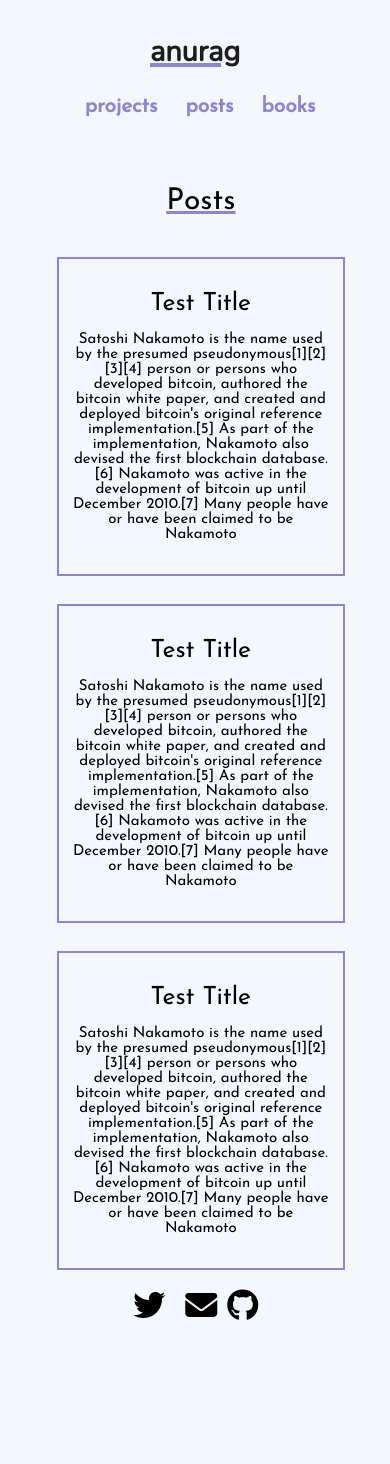
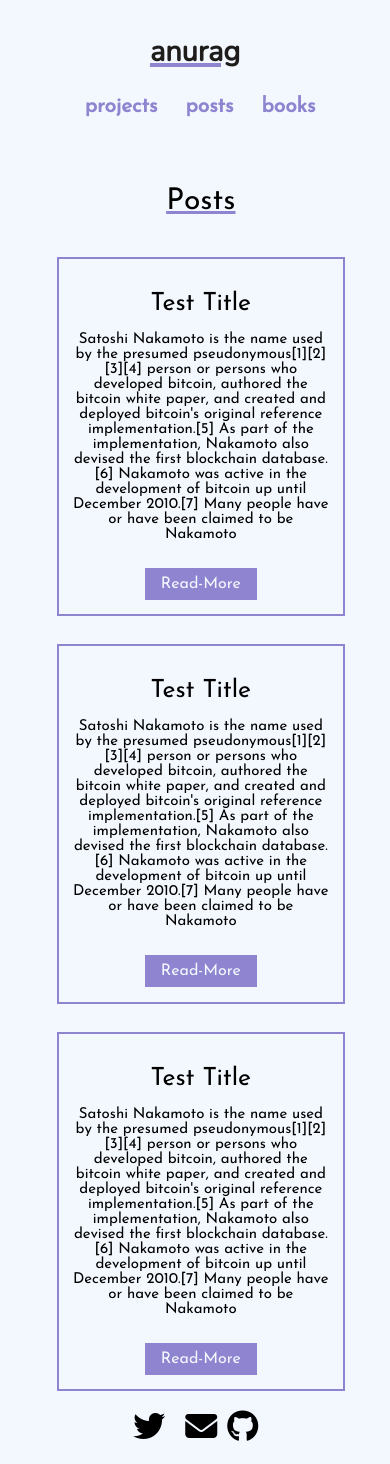
Before and after one commit to anuragts/oldsite, a Vue app: page /posts in a window 390 px wide. Before the commit the page ends 1343 px from the top, so only its background shows below. Built offline with nearby package versions, Linux system fonts and the light colour scheme.

Commit message:
feat[#2posts]

```diff
--- a/src/components/MakePost.vue
+++ b/src/components/MakePost.vue
@@ -18,15 +18,12 @@ defineProps({
   <div class="makepost">
     <div class="title">{{ title }}</div>
     <div class="body">{{ body }}</div>
-    <!-- <router-link to="/books" class="btn" id="last">ReadMore</router-link> -->
+    <!-- <router-link to="`/{{to}}`" class="btn" id="last">ReadMore</router-link> -->
   </div>
 </template>
 <style scoped>
 .makepost {
   margin-top: 2rem;
-  outline-style: solid;
-  outline-color: var(--third);
-  outline-width: 2px;
   padding-top: 2rem;
   padding-bottom: 2rem;
   padding-left: 0.8rem;
@@ -47,8 +44,9 @@ defineProps({
   .title {
     font-size: 25px;
   }
-}
+
 .body {
   font-size: 15px;
 }
+}
 </style>
--- a/src/components/Posts.vue
+++ b/src/components/Posts.vue
@@ -13,24 +13,61 @@ export default {
 <template>
   <div class="posts">
     <div class="title">Posts</div>
+    <!-- post start -->
+    <div class="box">
     <MakePost
       title="Test Title"
       body="Satoshi Nakamoto is the name used by the presumed pseudonymous[1][2][3][4] person or persons who developed bitcoin, authored the bitcoin white paper, and created and deployed bitcoin's original reference implementation.[5] As part of the implementation, Nakamoto also devised the first blockchain database.[6] Nakamoto was active in the development of bitcoin up until December 2010.[7] Many people have or have been claimed to be Nakamoto"
       to="books"
     />
+    <div class="rt">  <router-link to="/" class="btn">Read-More</router-link> </div>
+    </div>
+    <!-- post end -->
+     <!-- post start -->
+    <div class="box">
     <MakePost
       title="Test Title"
       body="Satoshi Nakamoto is the name used by the presumed pseudonymous[1][2][3][4] person or persons who developed bitcoin, authored the bitcoin white paper, and created and deployed bitcoin's original reference implementation.[5] As part of the implementation, Nakamoto also devised the first blockchain database.[6] Nakamoto was active in the development of bitcoin up until December 2010.[7] Many people have or have been claimed to be Nakamoto"
       to="books"
     />
+    <div class="rt">  <router-link to="/" class="btn">Read-More</router-link> </div>
+    </div>
+    <!-- post end -->
+     <!-- post start -->
+    <div class="box">
     <MakePost
       title="Test Title"
       body="Satoshi Nakamoto is the name used by the presumed pseudonymous[1][2][3][4] person or persons who developed bitcoin, authored the bitcoin white paper, and created and deployed bitcoin's original reference implementation.[5] As part of the implementation, Nakamoto also devised the first blockchain database.[6] Nakamoto was active in the development of bitcoin up until December 2010.[7] Many people have or have been claimed to be Nakamoto"
       to="books"
     />
+    <div class="rt">  <router-link to="/" class="btn">Read-More</router-link> </div>
+    </div>
+    <!-- post end -->
   </div>
 </template>
 <style scoped>
+.rt{
+  text-align: center;
+  padding-bottom  : 3rem;
+}
+.btn{
+  background-color: var(--third);
+  color: var(--primary);
+  padding: 1rem 1.5rem;
+  text-decoration: none;
+  font-family: "Josefin Sans", sans-serif;
+  font-size: 1.3rem;
+}
+.btn:hover{
+  color: var(--third);
+  background-color: var(--primary);
+  border: 1px solid var(--third);
+}
+.box{
+    outline-style: solid;
+  outline-color: var(--third);
+  outline-width: 2px;
+}
 .title {
   font-size: 40px;
   font-weight: 400;
@@ -44,5 +81,15 @@ export default {
   .title {
     font-size: 30px;
   }
+  .btn{
+    font-size: 1rem;
+      padding: 0.5rem 1rem;
+
+  }
+  .rt{
+      padding-bottom  : 1.4rem;
+
+  }
+
 }
 </style>
```
